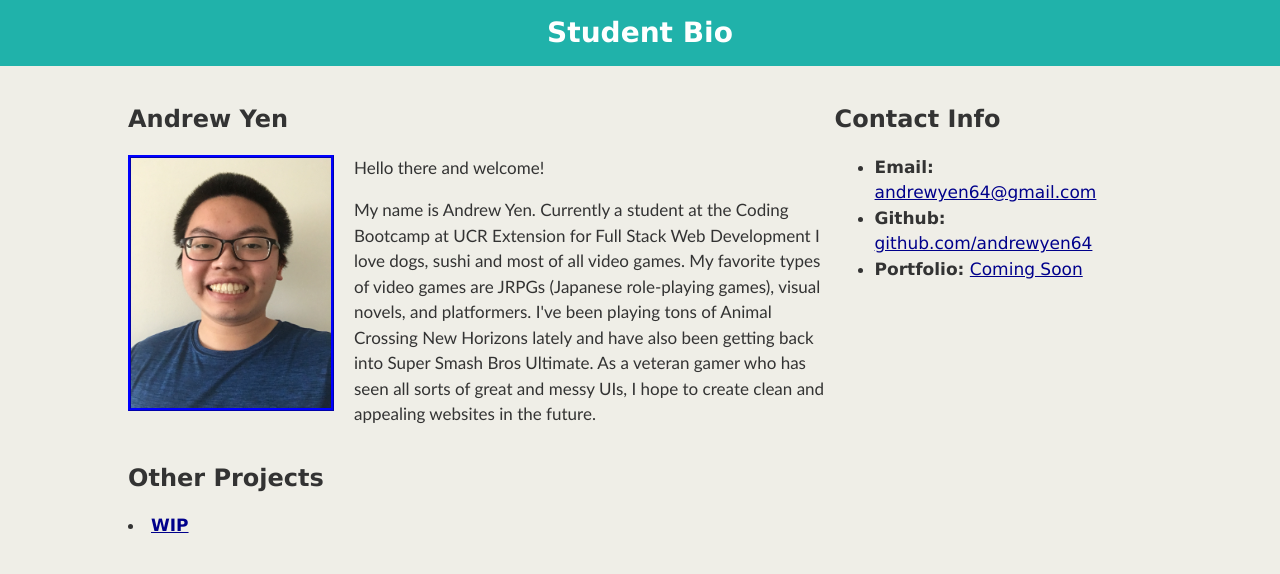
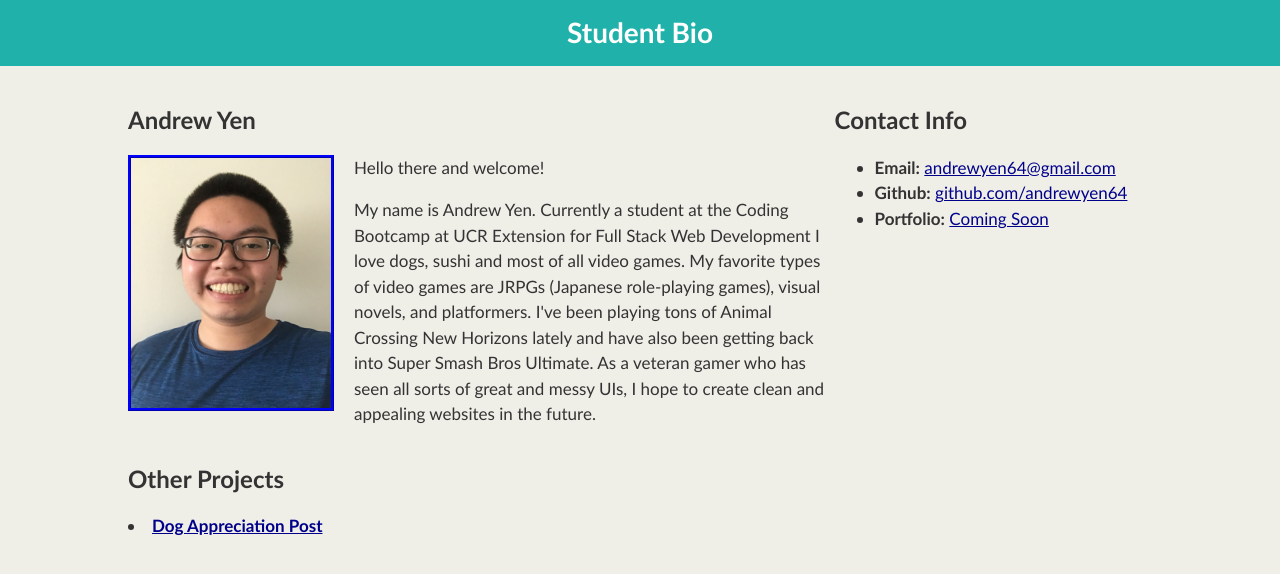
Before and after one commit to andrewyen64/andrewyen64.github.io, a plain HTML site: page index.html in a window 1280 px wide. Drawn offline with Linux system fonts and the light colour scheme.

Commit message:
added fav animal post

```diff
--- a/css/style.css
+++ b/css/style.css
@@ -1,7 +1,7 @@
 body {
     margin: 0;
     padding: 0;
-    font-family: "Geneva", Verdana, serif;
+    font-family: 'Gill Sans', 'Gill Sans MT', 'Calibri', 'Trebuchet MS', sans-serif;
     font-size: 17px;
     line-height: 150%;
     color: #333;
@@ -12,6 +12,7 @@ header {
     background: lightseagreen;
 
 }
+
 h1 {
     padding: 20px 0;
     margin: 0;
--- a/index.html
+++ b/index.html
@@ -24,7 +24,7 @@
 
 
             <p>
-            Hello there and welcome!
+                Hello there and welcome!
             </p>
             <p>
                 My name is Andrew Yen. Currently a student at the Coding Bootcamp at UCR
@@ -57,7 +57,7 @@
         <section id="projects">
             <h2>Other Projects</h2>
             <li><strong>
-                <a href="#" target="_blank">WIP </a>
+                <a href="https://andrewyen64.github.io/dog.exe/" target="_blank">Dog Appreciation Post </a>
             </strong></li>
 
 
```
